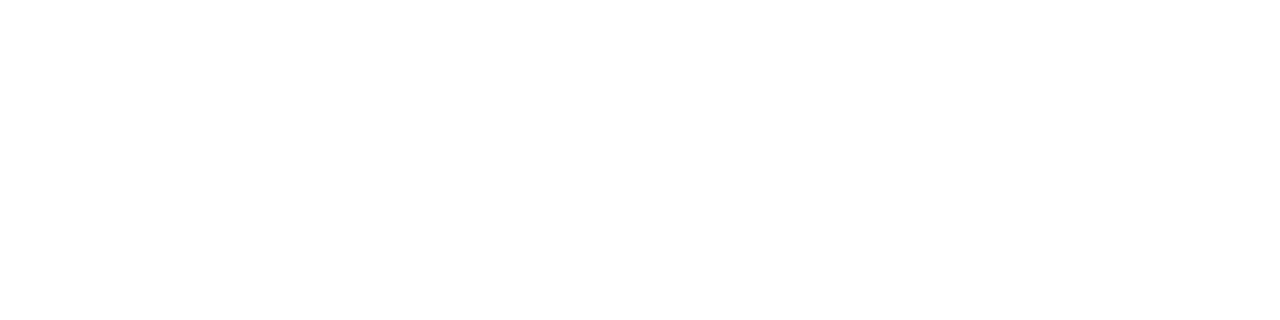
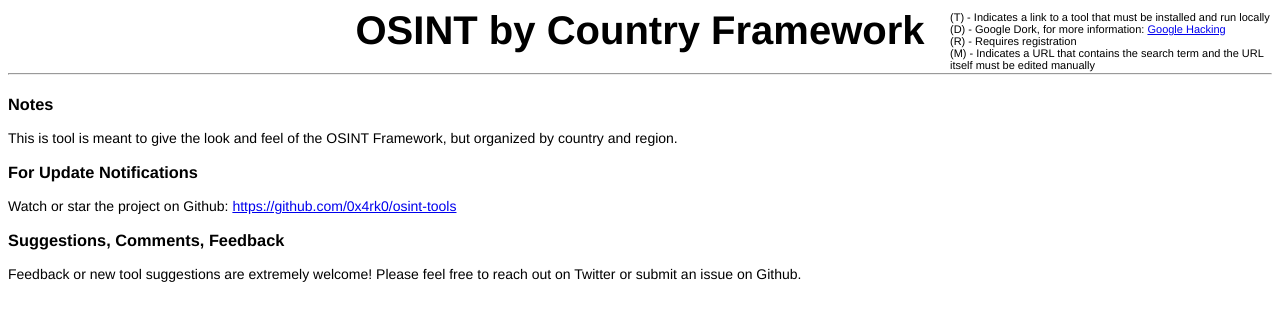
Before and after one commit to 0x4rk0/0x4rk0.github.io, a website: page osint/index.html in a window 1280 px wide. Drawn offline with Linux system fonts and the light colour scheme; files that its build step writes are made by us from their sources.

Commit message:
Revise OSINT index.html for framework presentation
Updated the title and added metadata, scripts, and content for the OSINT Framework.

```diff
--- a/osint/index.html
+++ b/osint/index.html
@@ -1,3 +1,36 @@
+<!DOCTYPE html>
 <html>
-  <title>OSINT Tools</title>
+  <head>
+    <meta http-equiv="Content-Type" content="text/html;charset=utf-8"/>
+    <link type="text/css" rel="stylesheet" href="css/arf.css"/>
+    <script type="text/javascript" src="js/d3.v3.min.js"></script>
+    <title>OSINT by Country Framework</title>
+  </head>
+
+  <body>
+    <div id="body">
+      <div id="header">
+        OSINT by Country Framework
+          <hr/>
+      </div>
+    </div>
+
+    <script src="js/arf.js"></script>
+
+    <div class="legend"><p>(T) - Indicates a link to a tool that must be installed and run locally<br>
+    (D) - Google Dork, for more information: <a href="https://en.wikipedia.org/wiki/Google_hacking">Google Hacking</a><br>
+    (R) - Requires registration<br>
+    (M) - Indicates a URL that contains the search term and the URL itself must be edited manually<br></p></div>
+
+    <h3>Notes</h3>
+    This is tool is meant to give the look and feel of the OSINT Framework, but organized by country and region.
+
+    <h3>For Update Notifications</h3>
+    Watch or star the project on Github: <a href="https://github.com/0x4rk0/osint-tools">https://github.com/0x4rk0/osint-tools</a>
+
+    <h3>Suggestions, Comments, Feedback</h3>
+    Feedback or new tool suggestions are extremely welcome!  Please feel free to reach out on Twitter or submit an issue on Github.
+
+  </body>
+
 </html>
```
